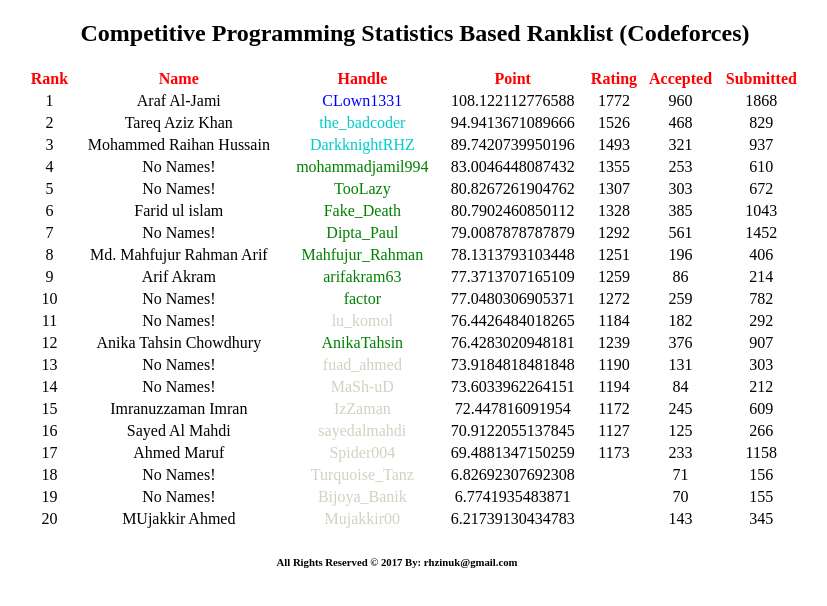
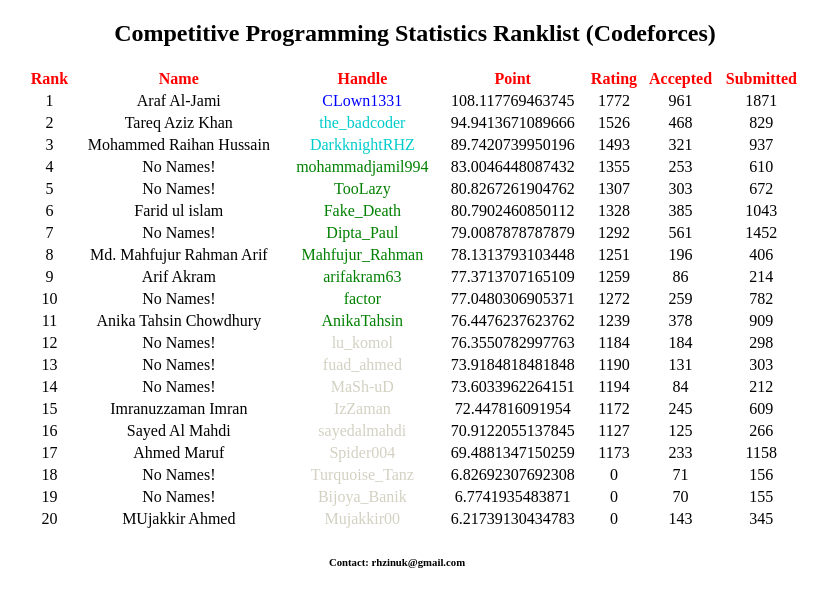
Before and after one commit to DarkknightRHZ/CP_Ranklist, a plain HTML site: page index.html in a window 1280 px wide. Shown: the top 606 px of the page, without its empty margins (243-1070 px from the left). Drawn offline with Linux system fonts and the light colour scheme.

Commit message:
Update index.html
*Footer Modified
*Indentation Corrected

```diff
--- a/index.html
+++ b/index.html
@@ -1,22 +1,215 @@
-<!DOCTYPE html><html><head><title>Competitive Programming Statistics Ranklist</title><link rel = "stylesheet" type = "text/css" href="contents\style.css"></head><body><div class = "Main"><h2 class = "heading2"><center>Competitive Programming Statistics Based Ranklist (Codeforces)</center></h2><center><table class = "MainTable"><tr><th>Rank</th><th>Name</th><th>Handle</th><th>Point</th><th>Rating</th><th>Accepted</th><th>Submitted</th></tr>
-<tr><td>1</td><td>Araf Al-Jami</td><td> <a href = "http:www.codeforces.com/profile/CLown1331" style = "text-decoration:none;"><font color = "0000FF">CLown1331</a></td><td>108.122112776588</td><td>1772</td><td>960</td><td>1868</td></tr>
-<tr><td>2</td><td>Tareq Aziz Khan</td><td> <a href = "http:www.codeforces.com/profile/the_badcoder" style = "text-decoration:none;"><font color = "00cccc">the_badcoder</a></td><td>94.9413671089666</td><td>1526</td><td>468</td><td>829</td></tr>
-<tr><td>3</td><td>Mohammed Raihan Hussain</td><td> <a href = "http:www.codeforces.com/profile/DarkknightRHZ" style = "text-decoration:none;"><font color = "00cccc">DarkknightRHZ</a></td><td>89.7420739950196</td><td>1493</td><td>321</td><td>937</td></tr>
-<tr><td>4</td><td>No Names!</td><td> <a href = "http:www.codeforces.com/profile/mohammadjamil994" style = "text-decoration:none;"><font color = "008000">mohammadjamil994</a></td><td>83.0046448087432</td><td>1355</td><td>253</td><td>610</td></tr>
-<tr><td>5</td><td>No Names!</td><td> <a href = "http:www.codeforces.com/profile/TooLazy" style = "text-decoration:none;"><font color = "008000">TooLazy</a></td><td>80.8267261904762</td><td>1307</td><td>303</td><td>672</td></tr>
-<tr><td>6</td><td>Farid ul islam</td><td> <a href = "http:www.codeforces.com/profile/Fake_Death" style = "text-decoration:none;"><font color = "008000">Fake_Death</a></td><td>80.7902460850112</td><td>1328</td><td>385</td><td>1043</td></tr>
-<tr><td>7</td><td>No Names!</td><td> <a href = "http:www.codeforces.com/profile/Dipta_Paul" style = "text-decoration:none;"><font color = "008000">Dipta_Paul</a></td><td>79.0087878787879</td><td>1292</td><td>561</td><td>1452</td></tr>
-<tr><td>8</td><td>Md. Mahfujur Rahman Arif</td><td> <a href = "http:www.codeforces.com/profile/Mahfujur_Rahman" style = "text-decoration:none;"><font color = "008000">Mahfujur_Rahman</a></td><td>78.1313793103448</td><td>1251</td><td>196</td><td>406</td></tr>
-<tr><td>9</td><td>Arif Akram</td><td> <a href = "http:www.codeforces.com/profile/arifakram63" style = "text-decoration:none;"><font color = "008000">arifakram63</a></td><td>77.3713707165109</td><td>1259</td><td>86</td><td>214</td></tr>
-<tr><td>10</td><td>No Names!</td><td> <a href = "http:www.codeforces.com/profile/factor" style = "text-decoration:none;"><font color = "008000">factor</a></td><td>77.0480306905371</td><td>1272</td><td>259</td><td>782</td></tr>
-<tr><td>11</td><td>No Names!</td><td> <a href = "http:www.codeforces.com/profile/lu_komol" style = "text-decoration:none;"><font color = "d3d1c2">lu_komol</a></td><td>76.4426484018265</td><td>1184</td><td>182</td><td>292</td></tr>
-<tr><td>12</td><td>Anika Tahsin Chowdhury</td><td> <a href = "http:www.codeforces.com/profile/AnikaTahsin" style = "text-decoration:none;"><font color = "008000">AnikaTahsin</a></td><td>76.4283020948181</td><td>1239</td><td>376</td><td>907</td></tr>
-<tr><td>13</td><td>No Names!</td><td> <a href = "http:www.codeforces.com/profile/fuad_ahmed" style = "text-decoration:none;"><font color = "d3d1c2">fuad_ahmed</a></td><td>73.9184818481848</td><td>1190</td><td>131</td><td>303</td></tr>
-<tr><td>14</td><td>No Names!</td><td> <a href = "http:www.codeforces.com/profile/MaSh-uD" style = "text-decoration:none;"><font color = "d3d1c2">MaSh-uD</a></td><td>73.6033962264151</td><td>1194</td><td>84</td><td>212</td></tr>
-<tr><td>15</td><td>Imranuzzaman Imran</td><td> <a href = "http:www.codeforces.com/profile/IzZaman" style = "text-decoration:none;"><font color = "d3d1c2">IzZaman</a></td><td>72.447816091954</td><td>1172</td><td>245</td><td>609</td></tr>
-<tr><td>16</td><td>Sayed Al Mahdi</td><td> <a href = "http:www.codeforces.com/profile/sayedalmahdi" style = "text-decoration:none;"><font color = "d3d1c2">sayedalmahdi</a></td><td>70.9122055137845</td><td>1127</td><td>125</td><td>266</td></tr>
-<tr><td>17</td><td>Ahmed Maruf</td><td> <a href = "http:www.codeforces.com/profile/Spider004" style = "text-decoration:none;"><font color = "d3d1c2">Spider004</a></td><td>69.4881347150259</td><td>1173</td><td>233</td><td>1158</td></tr>
-<tr><td>18</td><td>No Names!</td><td> <a href = "http:www.codeforces.com/profile/Turquoise_Tanz" style = "text-decoration:none;"><font color = "d3d1c2">Turquoise_Tanz</a></td><td>6.82692307692308</td><td></td><td>71</td><td>156</td></tr>
-<tr><td>19</td><td>No Names!</td><td> <a href = "http:www.codeforces.com/profile/Bijoya_Banik" style = "text-decoration:none;"><font color = "d3d1c2">Bijoya_Banik</a></td><td>6.7741935483871</td><td></td><td>70</td><td>155</td></tr>
-<tr><td>20</td><td>MUjakkir Ahmed</td><td> <a href = "http:www.codeforces.com/profile/Mujakkir00" style = "text-decoration:none;"><font color = "d3d1c2">Mujakkir00</a></td><td>6.21739130434783</td><td></td><td>143</td><td>345</td></tr>
-</center></table></div><div class = "footer"><center><h6> All Rights Reserved &copy; 2017 By: rhzinuk@gmail.com</h6></center></div></body></html>
+<!DOCTYPE html>
+	<head>
+		<title>
+			Competitive Programming Statistics Ranklist
+		</title>
+		<link rel = "stylesheet" type = "text/css" href="contents\style.css">
+	</head>
+	<body>
+		<div class = "Main">
+			<h2 class = "heading2">
+				<center>
+					Competitive Programming Statistics Ranklist (Codeforces)
+				</center>
+			</h2>
+			<center>
+				<table class = "MainTable">
+					<tr>
+						<th>Rank</th>
+						<th>Name</th>
+						<th>Handle</th>
+						<th>Point</th>
+						<th>Rating</th>
+						<th>Accepted</th>
+						<th>Submitted</th>
+					</tr>
+					<tr>
+						<td>1</td>
+						<td>Araf Al-Jami</td>
+						<td><a href = "http:www.codeforces.com/profile/CLown1331" style = "text-decoration:none;"><font color = "0000FF">CLown1331</font></a></td>
+						<td>108.117769463745</td>
+						<td>1772</td>
+						<td>961</td>
+						<td>1871</td>
+					</tr>
+					<tr>
+						<td>2</td>
+						<td>Tareq Aziz Khan</td>
+						<td><a href = "http:www.codeforces.com/profile/the_badcoder" style = "text-decoration:none;"><font color = "00cccc">the_badcoder</font></a></td>
+						<td>94.9413671089666</td>
+						<td>1526</td>
+						<td>468</td>
+						<td>829</td>
+					</tr>
+					<tr>
+						<td>3</td>
+						<td>Mohammed Raihan Hussain</td>
+						<td><a href = "http:www.codeforces.com/profile/DarkknightRHZ" style = "text-decoration:none;"><font color = "00cccc">DarkknightRHZ</font></a></td>
+						<td>89.7420739950196</td>
+						<td>1493</td>
+						<td>321</td>
+						<td>937</td>
+					</tr>
+					<tr>
+						<td>4</td>
+						<td>No Names!</td>
+						<td><a href = "http:www.codeforces.com/profile/mohammadjamil994" style = "text-decoration:none;"><font color = "008000">mohammadjamil994</font></a></td>
+						<td>83.0046448087432</td>
+						<td>1355</td>
+						<td>253</td>
+						<td>610</td>
+					</tr>
+					<tr>
+						<td>5</td>
+						<td>No Names!</td>
+						<td><a href = "http:www.codeforces.com/profile/TooLazy" style = "text-decoration:none;"><font color = "008000">TooLazy</font></a></td>
+						<td>80.8267261904762</td>
+						<td>1307</td>
+						<td>303</td>
+						<td>672</td>
+					</tr>
+					<tr>
+						<td>6</td>
+						<td>Farid ul islam</td>
+						<td><a href = "http:www.codeforces.com/profile/Fake_Death" style = "text-decoration:none;"><font color = "008000">Fake_Death</font></a></td>
+						<td>80.7902460850112</td>
+						<td>1328</td>
+						<td>385</td>
+						<td>1043</td>
+					</tr>
+					<tr>
+						<td>7</td>
+						<td>No Names!</td>
+						<td><a href = "http:www.codeforces.com/profile/Dipta_Paul" style = "text-decoration:none;"><font color = "008000">Dipta_Paul</font></a></td>
+						<td>79.0087878787879</td>
+						<td>1292</td>
+						<td>561</td>
+						<td>1452</td>
+					</tr>
+					<tr>
+						<td>8</td>
+						<td>Md. Mahfujur Rahman Arif</td>
+						<td><a href = "http:www.codeforces.com/profile/Mahfujur_Rahman" style = "text-decoration:none;"><font color = "008000">Mahfujur_Rahman</font></a></td>
+						<td>78.1313793103448</td>
+						<td>1251</td>
+						<td>196</td>
+						<td>406</td>
+					</tr>
+					<tr>
+						<td>9</td>
+						<td>Arif Akram</td>
+						<td><a href = "http:www.codeforces.com/profile/arifakram63" style = "text-decoration:none;"><font color = "008000">arifakram63</font></a></td>
+						<td>77.3713707165109</td>
+						<td>1259</td>
+						<td>86</td>
+						<td>214</td>
+					</tr>
+					<tr>
+						<td>10</td>
+						<td>No Names!</td>
+						<td><a href = "http:www.codeforces.com/profile/factor" style = "text-decoration:none;"><font color = "008000">factor</font></a></td>
+						<td>77.0480306905371</td>
+						<td>1272</td>
+						<td>259</td>
+						<td>782</td>
+					</tr>
+					<tr>
+						<td>11</td>
+						<td>Anika Tahsin Chowdhury</td>
+						<td><a href = "http:www.codeforces.com/profile/AnikaTahsin" style = "text-decoration:none;"><font color = "008000">AnikaTahsin</font></a></td>
+						<td>76.4476237623762</td>
+						<td>1239</td>
+						<td>378</td>
+						<td>909</td>
+					</tr>
+					<tr>
+						<td>12</td>
+						<td>No Names!</td>
+						<td><a href = "http:www.codeforces.com/profile/lu_komol" style = "text-decoration:none;"><font color = "d3d1c2">lu_komol</font></a></td>
+						<td>76.3550782997763</td>
+						<td>1184</td>
+						<td>184</td>
+						<td>298</td>
+					</tr>
+					<tr>
+						<td>13</td>
+						<td>No Names!</td>
+						<td><a href = "http:www.codeforces.com/profile/fuad_ahmed" style = "text-decoration:none;"><font color = "d3d1c2">fuad_ahmed</font></a></td>
+						<td>73.9184818481848</td>
+						<td>1190</td>
+						<td>131</td>
+						<td>303</td>
+					</tr>
+					<tr>
+						<td>14</td>
+						<td>No Names!</td>
+						<td><a href = "http:www.codeforces.com/profile/MaSh-uD" style = "text-decoration:none;"><font color = "d3d1c2">MaSh-uD</font></a></td>
+						<td>73.6033962264151</td>
+						<td>1194</td>
+						<td>84</td>
+						<td>212</td>
+					</tr>
+					<tr>
+						<td>15</td>
+						<td>Imranuzzaman Imran</td>
+						<td><a href = "http:www.codeforces.com/profile/IzZaman" style = "text-decoration:none;"><font color = "d3d1c2">IzZaman</font></a></td>
+						<td>72.447816091954</td>
+						<td>1172</td>
+						<td>245</td>
+						<td>609</td>
+					</tr>
+					<tr>
+						<td>16</td>
+						<td>Sayed Al Mahdi</td>
+						<td><a href = "http:www.codeforces.com/profile/sayedalmahdi" style = "text-decoration:none;"><font color = "d3d1c2">sayedalmahdi</font></a></td>
+						<td>70.9122055137845</td>
+						<td>1127</td>
+						<td>125</td>
+						<td>266</td>
+					</tr>
+					<tr>
+						<td>17</td>
+						<td>Ahmed Maruf</td>
+						<td><a href = "http:www.codeforces.com/profile/Spider004" style = "text-decoration:none;"><font color = "d3d1c2">Spider004</font></a></td>
+						<td>69.4881347150259</td>
+						<td>1173</td>
+						<td>233</td>
+						<td>1158</td>
+					</tr>
+					<tr>
+						<td>18</td>
+						<td>No Names!</td>
+						<td><a href = "http:www.codeforces.com/profile/Turquoise_Tanz" style = "text-decoration:none;"><font color = "d3d1c2">Turquoise_Tanz</font></a></td>
+						<td>6.82692307692308</td>
+						<td>0</td>
+						<td>71</td>
+						<td>156</td>
+					</tr>
+					<tr>
+						<td>19</td>
+						<td>No Names!</td>
+						<td><a href = "http:www.codeforces.com/profile/Bijoya_Banik" style = "text-decoration:none;"><font color = "d3d1c2">Bijoya_Banik</font></a></td>
+						<td>6.7741935483871</td>
+						<td>0</td>
+						<td>70</td>
+						<td>155</td>
+					</tr>
+					<tr>
+						<td>20</td>
+						<td>MUjakkir Ahmed</td>
+						<td><a href = "http:www.codeforces.com/profile/Mujakkir00" style = "text-decoration:none;"><font color = "d3d1c2">Mujakkir00</font></a></td>
+						<td>6.21739130434783</td>
+						<td>0</td>
+						<td>143</td>
+						<td>345</td>
+					</tr>
+			</center>
+			</table>
+		</div>
+		<div class = "footer">
+			<center>
+				<h6> Contact: rhzinuk@gmail.com</h6>
+			</center>
+		</div>
+	</body>
+</html>
```
